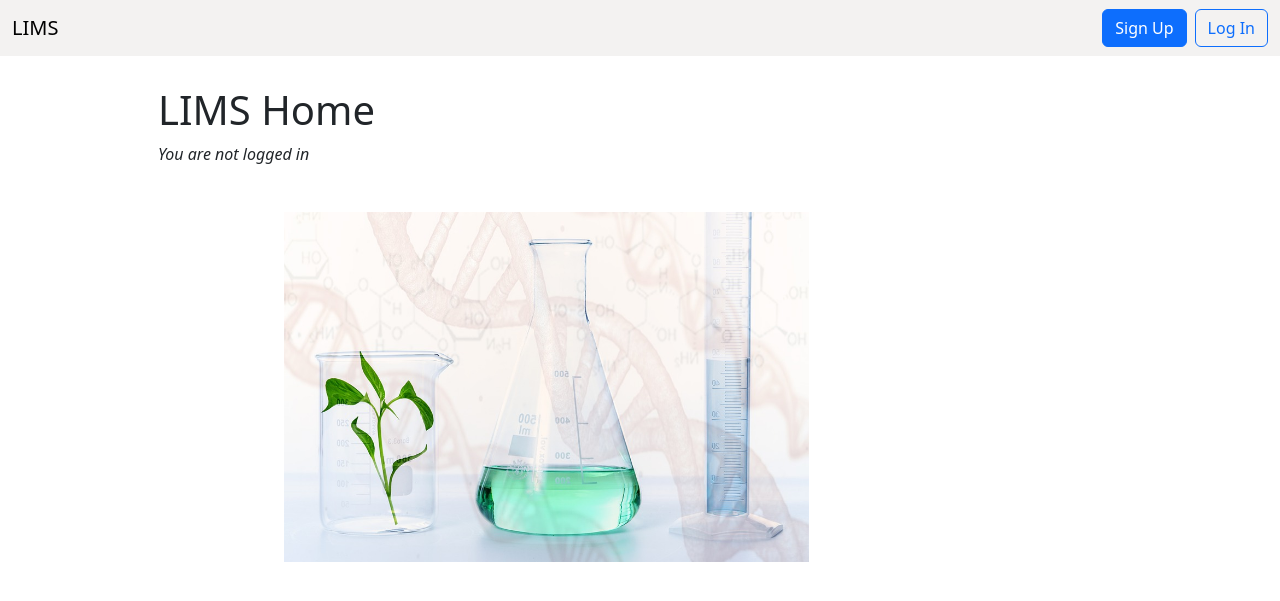
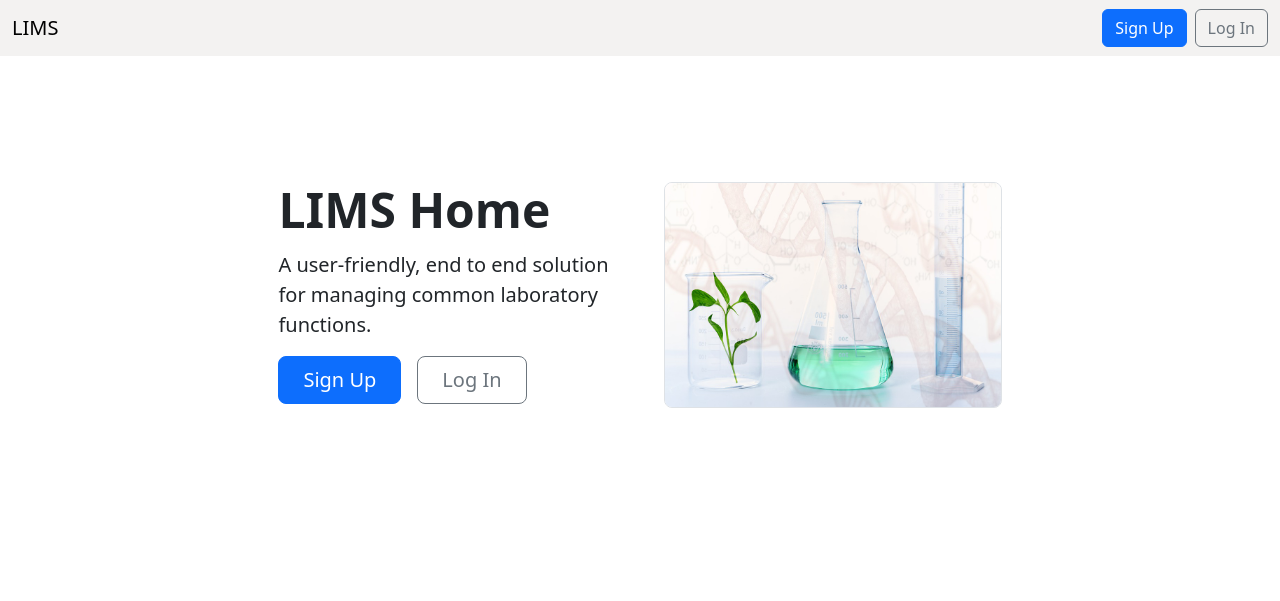
Before and after one commit to shepkeira/LIMS, a Django app: page / in a window 1280 px wide. Shown: the top 601 px of the page. Run offline with Django 3.2, Linux system fonts and the light colour scheme; some libraries are stand-ins or nearby versions.

Commit message:
Updated home page's styling to follow the hero design

```diff
--- a/LIMS_IMAGE/web/static/css/base.css
+++ b/LIMS_IMAGE/web/static/css/base.css
@@ -1,13 +1,3 @@
-/*links states to improve accesibility*/
-a:visited{
-  color: #1E3E42;
-}
-a:hover{
-  color: #5C604E;
-}
-a:active {
-  color: #8DB1AE
-}
 .search-wrapper {
   display: flex;
   flex-direction: column;
--- a/LIMS_IMAGE/web/templates/base.html
+++ b/LIMS_IMAGE/web/templates/base.html
@@ -18,7 +18,8 @@
   <body>
     <main>
       <!-- TODO: Navbar content could be dynamic and pulled from database -->
-      <nav id = "navbar"
+      <nav
+        id="navbar"
         class="navbar navbar-expand-lg navbar-light"
         style="background-color: #f3f2f1"
       >
@@ -100,7 +101,7 @@
               </li>
               {% endif %}
               <!-- Register new workers + admins -->
-              {% if request.user|has_group:"Lab admins" or request.user.is_superuser %}
+              {%if request.user|has_group:"Lab admins" or request.user.is_superuser%}
               <li class="nav-link">
                 <a
                   class="nav-link"
@@ -119,7 +120,7 @@
             <a href="{% url 'accounts:registration' %}" class="btn btn-primary"
               >Sign Up</a
             >
-            <a href="{% url 'login' %}" class="btn btn-outline-primary ms-2"
+            <a href="{% url 'login' %}" class="btn btn-outline-secondary ms-2"
               >Log In</a
             >
             {% endif %}
--- a/LIMS_IMAGE/web/templates/home.html
+++ b/LIMS_IMAGE/web/templates/home.html
@@ -1,31 +1,57 @@
-{% extends 'base.html' %}
-{% load static %}
+{% extends 'base.html' %} {% load static %}
+<!-- Block title -->
 {% block title %}LIMS Home{% endblock %}
 <!DOCTYPE html>
 <html lang="en">
   <head>
-    <meta charset="UTF-8">
-    <meta http-equiv="X-UA-Compatible" content="IE=edge">
-    <meta name="viewport" content="width=device-width, initial-scale=1.0">
+    <meta charset="UTF-8" />
+    <meta http-equiv="X-UA-Compatible" content="IE=edge" />
+    <meta name="viewport" content="width=device-width, initial-scale=1.0" />
     {% block additionalStyles %}
-    <link rel="stylesheet" href="{% static 'css/home.css' %}"/>
+    <link rel="stylesheet" href="{% static 'css/home.css' %}" />
     {% endblock %}
   </head>
   <body>
     {% block content %}
-      <div class="container">
-        <h1>LIMS Home</h1>
-        {% if user.is_authenticated %} Hi {{ user.first_name }}!
-        <p><a href="{% url 'logout' %}">Log Out</a></p>
-        {% else %}
-        <p><i>You are not logged in</i></p>
-        <section id ="main">
-          <div class ="container">
-              <img src ="{% static 'image/homepage_image.jpg' %}" alt ="Background image with Laboraroty theme" height = 350px>
+    <div class="container">
+      <div class="container col-xxl-8 px-4 py-5">
+        <div class="row flex-lg-row-reverse align-items-center g-5 py-5">
+          <div class="col-10 col-sm-8 col-lg-6">
+            <img
+              src="{% static 'image/homepage_image.jpg' %}"
+              class="img-fluid border rounded-3"
+              alt="Welcome to the LIMS homepage"
+              width="700"
+              height="500"
+              loading="lazy"
+            />
           </div>
-        </section>
-        {% endif %}
+          <div class="col-lg-6">
+            <h1 class="display-5 fw-bold lh-1 mb-3">LIMS Home</h1>
+            <p class="lead">
+              A user-friendly, end to end solution for managing common
+              laboratory functions.
+            </p>
+            <div class="d-grid gap-2 d-md-flex justify-content-md-start">
+              <a
+                type="button"
+                class="btn btn-primary btn-lg px-4 me-md-2"
+                href="{% url 'accounts:registration' %}"
+              >
+                Sign Up
+              </a>
+              <a
+                type="button"
+                class="btn btn-outline-secondary btn-lg px-4"
+                href="{% url 'login' %}"
+              >
+                Log In
+              </a>
+            </div>
+          </div>
+        </div>
+      </div>
+    </div>
     {% endblock %}
-      </div>
   </body>
 </html>
```
Also changed, not shown: LIMS_IMAGE/web/templates/laboratory/home_page.html (+20 -18 lines), LIMS_IMAGE/web/templates/orders/home_page.html (+26 -36 lines).
